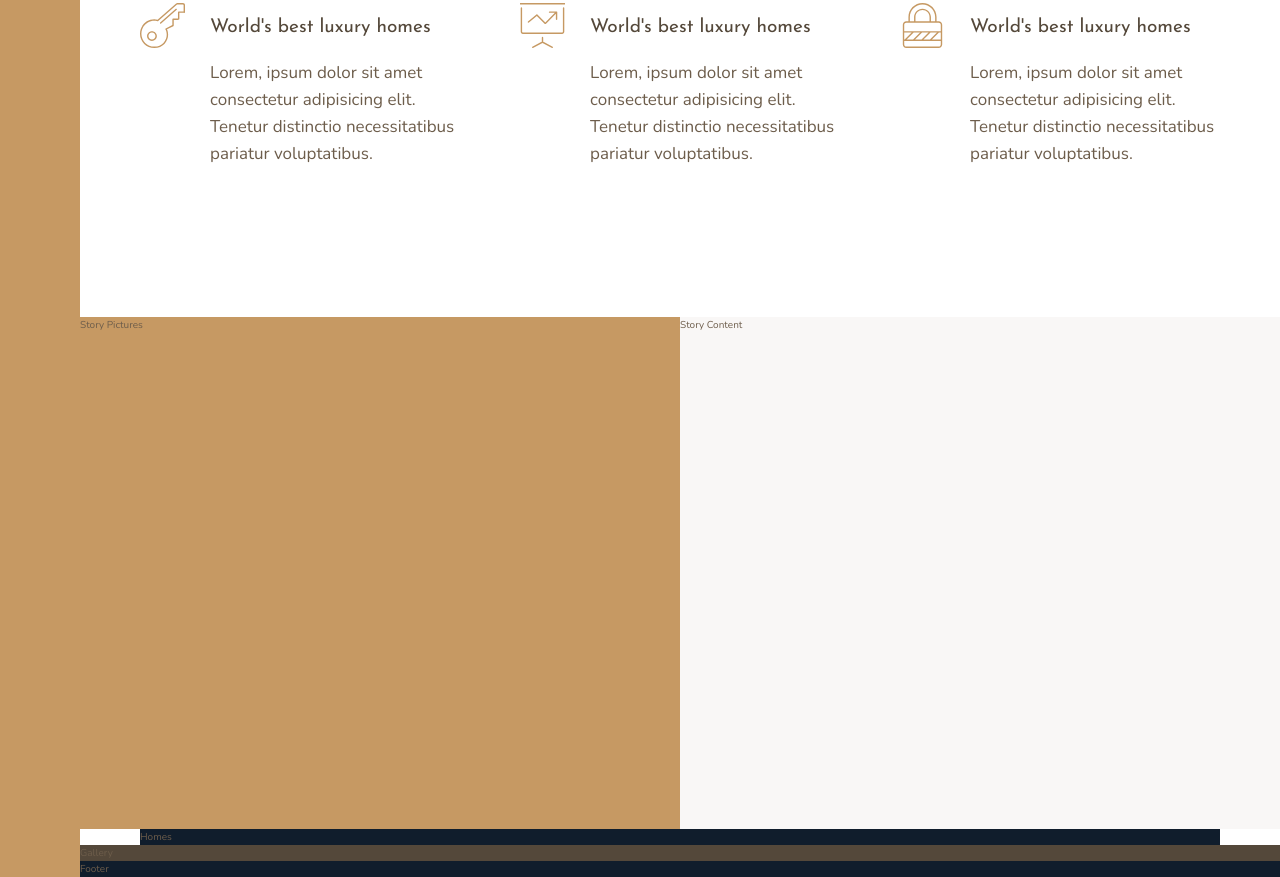
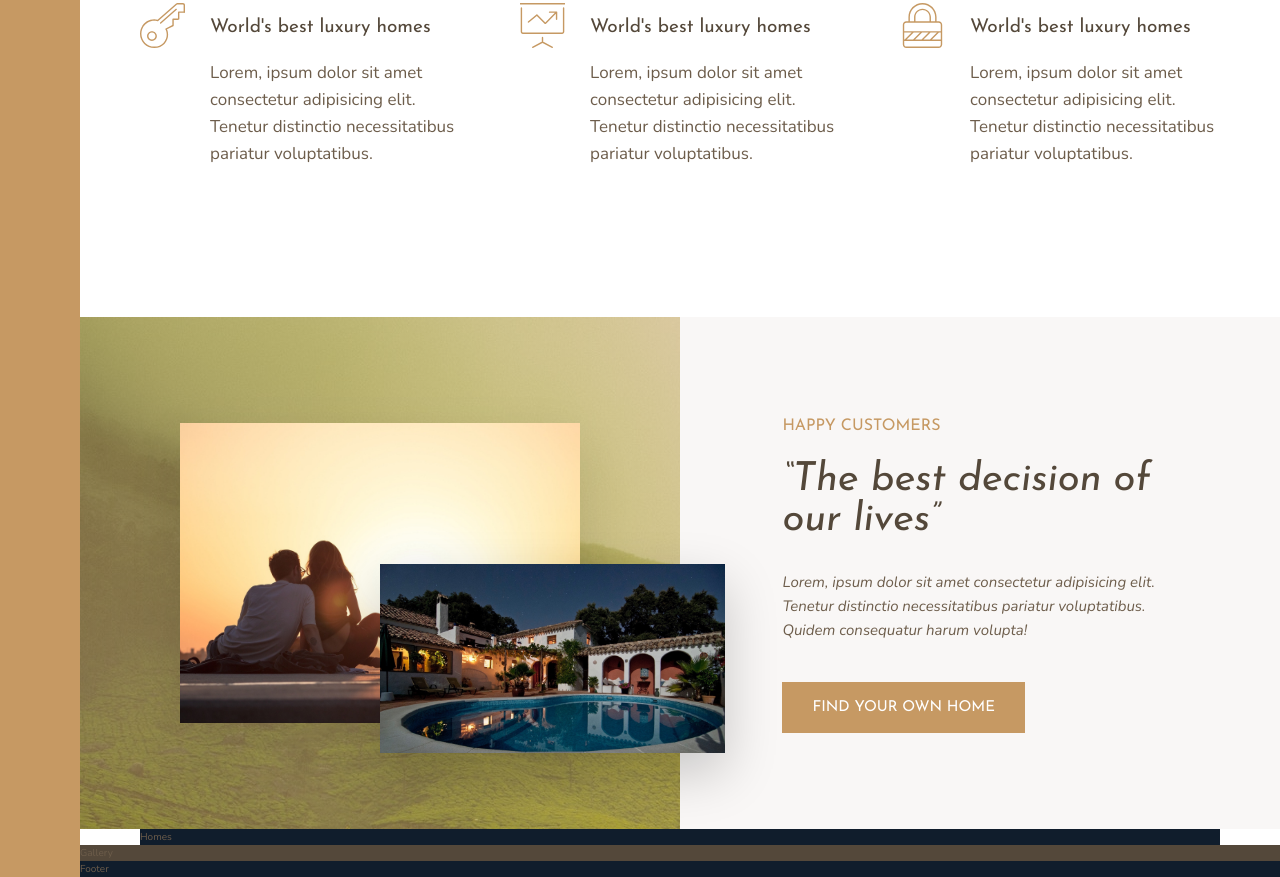
Before and after one commit to navneetpatel-dev/Family-Home-Selling-Portfolio-Using-Grid-Css, a website: page index.html in a window 1280 px wide. Shown: the part 991-1868 px from the top of the page. Drawn offline with nearby package versions, Linux system fonts and the light colour scheme.

Commit message:
Added Story section with images placed in grid layout

```diff
--- a/index.html
+++ b/index.html
@@ -80,8 +80,26 @@
         </p>
       </div>
     </div>
-    <div class="story__pictures">Story Pictures</div>
-    <div class="story__content">Story Content</div>
+    <div class="story__pictures">
+      <img
+        src="img/story-1.jpeg"
+        alt="Couple with new house"
+        class="story__img--1"
+      />
+      <img src="img/story-2.jpeg" alt="New house" class="story__img--2" />
+    </div>
+    <div class="story__content">
+      <h3 class="heading-3 mb-sm">Happy Customers</h3>
+      <h2 class="heading-2 heading-2--dark mb-md">
+        &ldquo;The best decision of our lives&rdquo;
+      </h2>
+      <p class="story__text">
+        Lorem, ipsum dolor sit amet consectetur adipisicing elit. Tenetur
+        distinctio necessitatibus pariatur voluptatibus. Quidem consequatur
+        harum volupta!
+      </p>
+      <button class="btn">Find your own home</button>
+    </div>
     <div class="homes">Homes</div>
     <div class="gallery">Gallery</div>
     <div class="footer">Footer</div>
--- a/sass/_story.scss
+++ b/sass/_story.scss
@@ -2,10 +2,52 @@
   &__pictures {
     background-color: $color-primary;
     grid-column: full-start / col-end 4;
+    background-image: linear-gradient(
+        rgba($color-primary, 0.5),
+        rgba($color-primary, 0.5)
+      ),
+      url(../img/back.jpg);
+
+    display: grid;
+    grid-template-rows: repeat(6, 1fr);
+    grid-template-columns: repeat(6, 1fr);
+    align-items: center;
+  }
+
+  &__img--1 {
+    width: 100%;
+    grid-row: 2 / 6;
+    grid-column: 2 / 6;
+    box-shadow: 0 2rem 5rem rgba(#000, 0.1);
+  }
+
+  &__img--2 {
+    width: 115%;
+    grid-row: 4 / 6;
+    grid-column: 4 / 7;
+    z-index: 20;
+    box-shadow: 0 2rem 5rem rgba(#000, 0.2);
   }
 
   &__content {
     background-color: $color-grey-light-1;
     grid-column: col-start 5 / full-end;
+
+    // display: flex;
+    // flex-direction: column;
+    // justify-content: center;
+    // align-items: flex-start;
+
+    display: grid;
+    align-content: center;
+    justify-items: start;
+
+    padding: 6rem 8vw;
+  }
+
+  &__text {
+    font-size: 1.5rem;
+    font-style: italic;
+    margin-bottom: 4rem;
   }
 }
--- a/sass/_typography.scss
+++ b/sass/_typography.scss
@@ -9,10 +9,24 @@
 
 .heading-2 {
   @extend %heading;
+  font-size: 4rem;
+  font-style: italic;
+  line-height: 1;
+
+  &--light {
+    color: $color-grey-light-1;
+  }
+
+  &--dark {
+    color: $color-grey-dark-1;
+  }
 }
 
 .heading-3 {
   @extend %heading;
+  font-size: 1.6rem;
+  color: $color-primary;
+  text-transform: uppercase;
 }
 
 .heading-4 {
@@ -27,3 +41,37 @@
     color: $color-grey-dark-1;
   }
 }
+
+.btn {
+  background-color: $color-primary;
+  color: #fff;
+  //all: none;
+  border: none;
+  //   outline: none;
+  font-family: $font-display;
+  font-size: 1.5rem;
+  text-transform: uppercase;
+  padding: 1.8rem 3rem;
+  cursor: pointer;
+  transition: all 0.2s;
+
+  &:hover {
+    background-color: $color-primary-dark;
+  }
+}
+
+.mb-sm {
+  margin-bottom: 2rem;
+}
+
+.mb-md {
+  margin-bottom: 3rem;
+}
+
+.mb-lg {
+  margin-bottom: 4rem;
+}
+
+.mb-hg {
+  margin-bottom: 8rem;
+}
```
Also changed, not shown: css/style.css.
